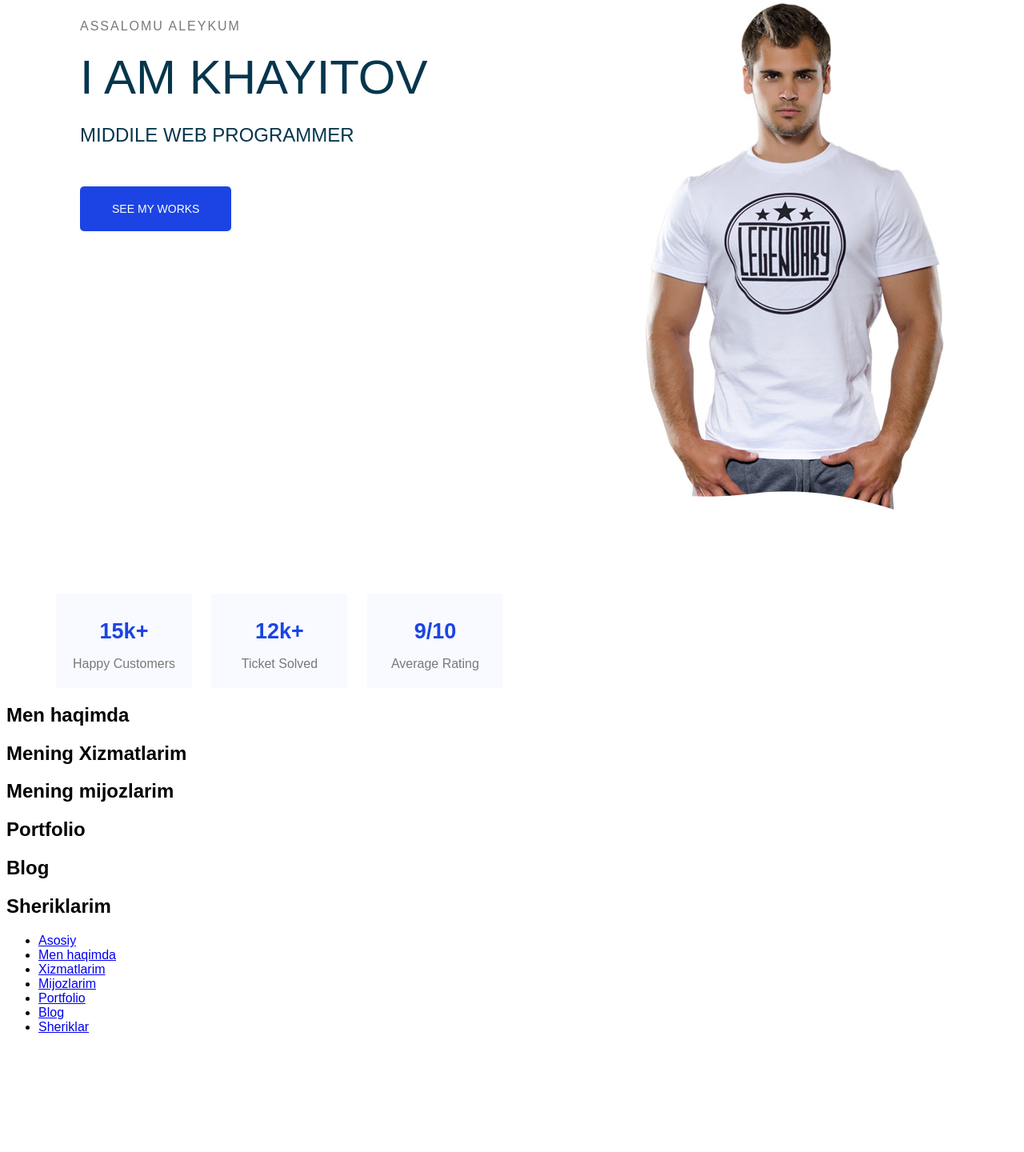
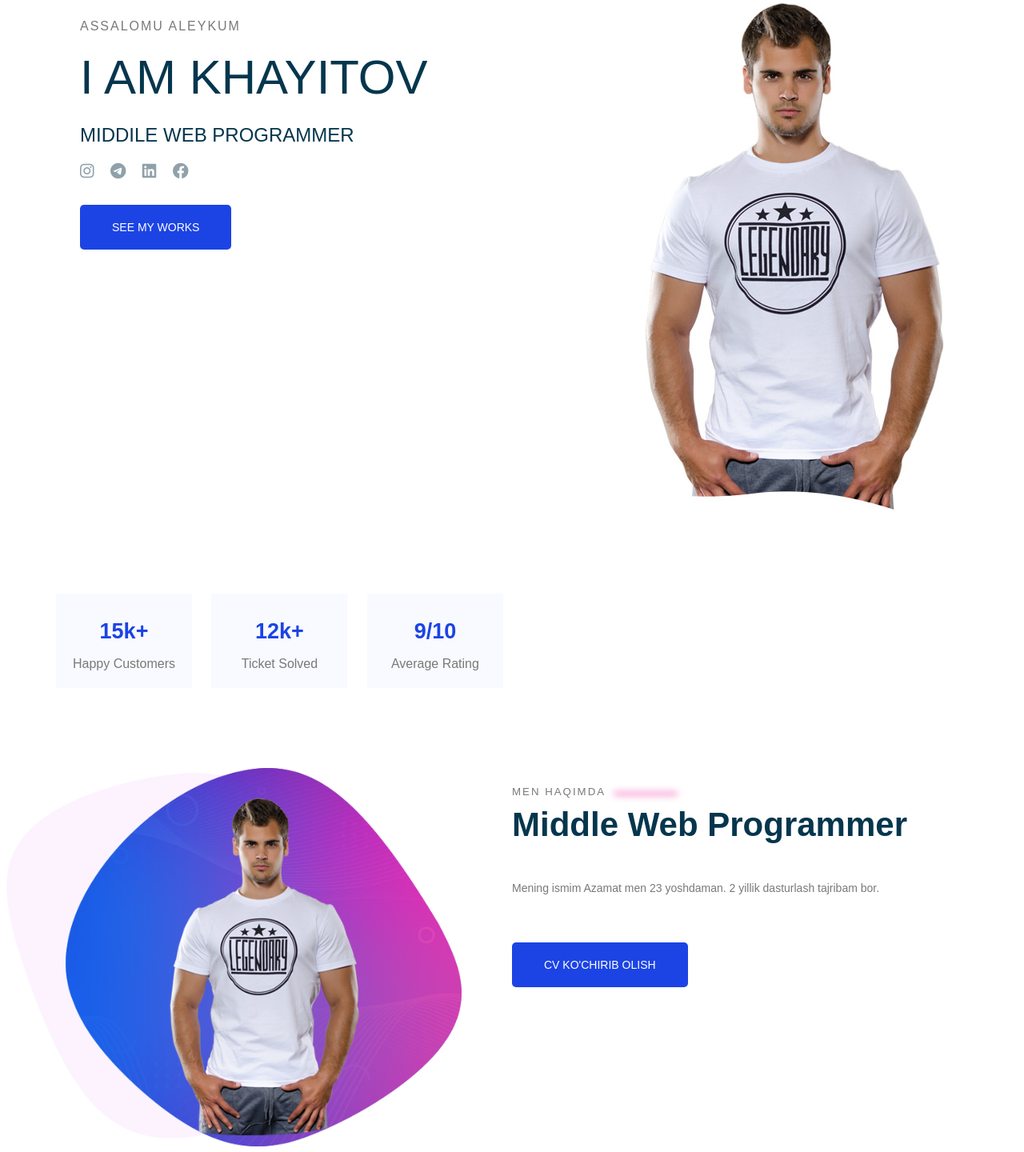
Before and after one commit to azamatxayitov/loyiha-v2, a plain HTML site: page index.html in a window 1280 px wide. Shown: the part 190-1630 px from the top of the page at 80% size. Before the commit the page ends 1499 px from the top, so only its background shows below. Drawn offline with Linux system fonts and the light colour scheme.

Commit message:
Creating about me section and styling

```diff
--- a/index.html
+++ b/index.html
@@ -4,6 +4,7 @@
     <meta charset="UTF-8">
     <meta http-equiv="X-UA-Compatible" content="IE=edge">
     <meta name="viewport" content="width=device-width, initial-scale=1.0">
+    <link rel="stylesheet" href="https://cdnjs.cloudflare.com/ajax/libs/font-awesome/6.3.0/css/all.min.css" integrity="sha512-SzlrxWUlpfuzQ+pcUCosxcglQRNAq/DZjVsC0lE40xsADsfeQoEypE+enwcOiGjk/bSuGGKHEyjSoQ1zVisanQ==" crossorigin="anonymous" referrerpolicy="no-referrer" />
     <link rel="stylesheet" type="text/css" href="main.css">
     <title>example</title>
 </head>
@@ -52,7 +53,21 @@
                  <h4 class="main-section__welcome to-uppercase">Assalomu aleykum</h4>
                  <h1 class="main-section__introduction to-uppercase">I am Khayitov</h1>
                  <h3 class="main-section__position to-uppercase">Middile Web Programmer</h3>
-                 <button type="button" class="main-section__action to-uppercase">
+                 <div class="main-section__social-networks">
+                    <a href="https://istagram.com/azamat_2899">
+                        <i class="fa-brands fa-instagram"></i>
+                    </a>
+                    <a href="https://telegram.org/@Legend_1999">
+                        <i class="fa-brands fa-telegram"></i>
+                    </a>
+                    <a href="https://linkedn.com/Khayitov Azamat">
+                        <i class="fa-brands fa-linkedin"></i>
+                    </a>
+                    <a href="https://facebook.com/Khayitboyev Azamat">
+                        <i class="fa-brands fa-facebook"></i>
+                    </a>
+                 </div>
+                 <button type="button" class="button main-section__action to-uppercase">
                      See my works
                  </button>
                 </div>
@@ -96,9 +111,27 @@
     <!--/Statistics-->
 
     <!--About Me Section-->
-        <section id="about-me">
-            <h1>Men haqimda</h1>
+        <section id="about-me" class="about-me">
+            <div class="about-me__image">
+                <img src="img/about-me.png" alt="About me image">
+            </div>
+            <div class="about-me__info">
+                <h5 class="section-subtitle">
+                    Men haqimda
+                    <span class="blur-line"></span>
+                </h5>
+                <h3 class="section-title">
+                    Middle Web Programmer
+                </h3>
+                <p class="about-me__description">
+                    Mening ismim Azamat men 23 yoshdaman. 2 yillik dasturlash tajribam bor.
+                </p>
+                <button type="button" class="button to-uppercase about-me__action">
+                    CV ko'chirib olish
+                </button>
+            </div>
         </section>
+        <div class="clearfix"></div>
     <!--/About Me Section-->
 
     <!--Services Section-->
--- a/main.css
+++ b/main.css
@@ -14,6 +14,43 @@ body {
 
 .clearfix {
     clear: both;
+}
+
+.section-subtitle {
+    letter-spacing: 2px;
+    font-weight: 500;
+    margin-bottom: 10px;
+    color: #797979;
+    text-transform: uppercase;
+}
+
+.section-title {
+    margin-top: 5px;
+    font-size: 42px;
+    font-weight: 700;
+    text-transform: capitalize;
+    color: #05364d;
+}
+
+.button {
+    border: none;
+    background-color: #1c44e4;
+    color: #ffffff;
+    font-weight: 500;
+    font-size: 14px;
+    padding: 20px 40px;
+    cursor: pointer;
+    border-radius: 5px;
+}
+
+.blur-line {
+    display: inline-block;
+    margin-left: 5px;
+    width: 80px;
+    height: 4px;
+    background-color: rgba(237,35,159,0.6);
+    filter: blur(4px);
+    border-radius: 4px;
 }
 
 /* Main Header Styles*/
@@ -92,16 +129,16 @@ body {
     margin-bottom: 20px;
 }
 
+.main-section__social-networks a {
+    color: #8fa1aa;
+    font-size: 20px;
+    display: inline-block;
+    margin-right: 16px;
+    cursor: pointer;
+}
+
 .main-section__action {
     margin-top: 30px;
-    border: none;
-    background-color: #1c44e4;
-    color: #ffffff;
-    font-weight: 500;
-    font-size: 14px;
-    padding: 20px 40px;
-    cursor: pointer;
-    border-radius: 5px;
 }
 
 /*Statistics section*/
@@ -129,3 +166,28 @@ body {
     color: #797979;
     font-weight: 300;
 }
+
+/* About me section*/
+.about-me {
+    padding: 100px 0;
+}
+
+.about-me > div {
+    width: 50%;
+    float: left;
+}
+
+.about-me__image img {
+    width: 90%;
+}
+
+.about-me__description {
+    font-size: 14px;
+    font-weight: 300;
+    color: #797979;
+    line-height: 27px;
+}
+
+.about-me__action {
+    margin-top: 40px;
+}
```
Also changed, not shown: img/about-me.png (added).
